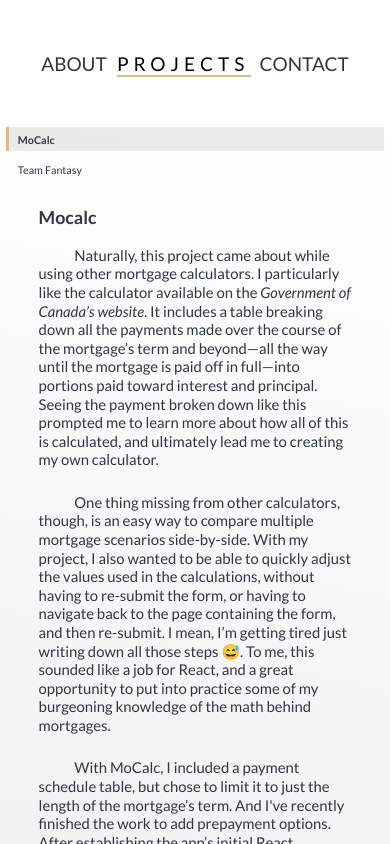
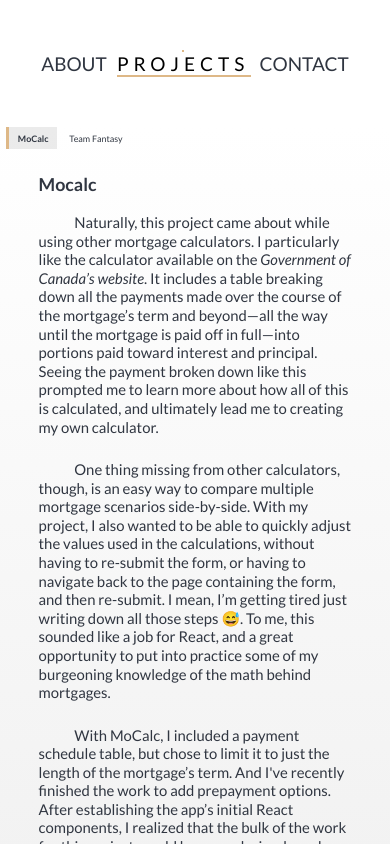
Before and after one commit to TYLER-JM/portfolio, a React (Vite) app: page /projects/mocalc in a window 390 px wide. Shown: the top 844 px of the page. Built offline with nearby package versions, Linux system fonts and the light colour scheme.

Commit message:
updating to 3-column layout, moves background color

```diff
--- a/src/index.css
+++ b/src/index.css
@@ -71,7 +71,7 @@
   min-height: calc(100vh - var(--header-height));
   color: var(--dark);
 
-  background: linear-gradient(192deg, #fff, #eaeaea);
+  background: linear-gradient(180deg, #fff, #eaeaea);
 
   /*
   -webkit-animation: background-fade 37s ease infinite;
--- a/src/styles/layout.css
+++ b/src/styles/layout.css
@@ -28,7 +28,6 @@
 @media only screen and (max-width: 1024px) {
   .layout {
     grid-template-columns: 200px 1fr;
-    gap: 1.5rem;
   }
 
   .layout__sidebar--right {
--- a/src/styles/sidebar.css
+++ b/src/styles/sidebar.css
@@ -43,6 +43,11 @@
 @media only screen and (max-width: 768px) {
   .sidebar ul li a {
     padding: 0.5rem 0.75rem;
-    font-size: 0.9rem;
+    font-size: 0.75rem;
+  }
+
+  .sidebar ul {
+    flex-direction: row;
+    overflow-x: auto;
   }
 }
```
